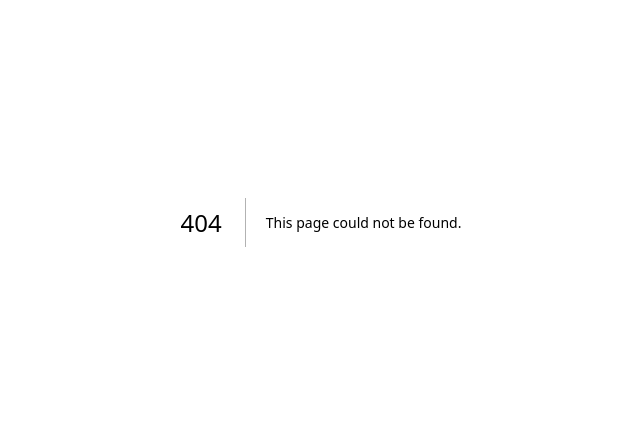
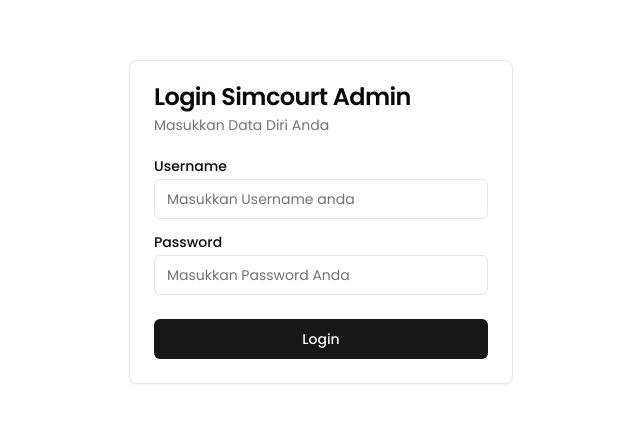
Before and after one commit to krisnabimantoro/simcourt, a Next.js app: page /auth/admin in a window 1280 px wide. Before the commit this address had no page. Shown: the part 178-600 px from the top of the page, without its empty margins (319-959 px from the left). Built offline with nearby package versions, Linux system fonts and the light colour scheme.

Commit message:
add: create admin login page and update main login form with title

```diff
--- /dev/null
+++ b/src/app/auth/admin/page.tsx
@@ -0,0 +1,9 @@
+import LoginForm from "./components/login-form-admin";
+
+export default function admin() {
+  return (
+    <div className="w-screen h-screen flex items-center justify-center">
+      <LoginForm tittleCard={"Login Simcourt Admin"} />
+    </div>
+  );
+}
--- a/src/app/auth/page.tsx
+++ b/src/app/auth/page.tsx
@@ -13,10 +13,12 @@ import BlurFade from "@/components/ui/blur-fade";
 export default function Login() {
   return (
     <div className="h-screen w-screen flex  items-center justify-center bg-background gap-[80px]">
-      <div className="w-full justify-center items-center flex h-screen bg-white">
-        <BlurFade>
-          <Image src="/logo.png" width={210} height={210} alt="Logo Laboratorium Hukum" />
-        </BlurFade>
+      <div className="w-full justify-center items-center flex h-screen bg-hero bg-center ">
+        {/* <div className=" w-fit h-fit p-6 bg-white">
+        </div> */}
+          <BlurFade>
+            <Image src="/logo.png" width={210} height={210} alt="Logo Laboratorium Hukum" />
+          </BlurFade>
       </div>
       <div className="w-1/2">
         <BlurFade delay={0.25}>
@@ -26,7 +28,7 @@ export default function Login() {
               <TabsTrigger value="signup">Buat Akun</TabsTrigger>
             </TabsList>
             <TabsContent value="login">
-              <LoginForm />
+              <LoginForm tittleCard={"Login Simcourt"} />
             </TabsContent>
             <TabsContent value="signup">
               <SignUpForm />
--- a/tailwind.config.ts
+++ b/tailwind.config.ts
@@ -9,6 +9,9 @@ export default {
   ],
   theme: {
   	extend: {
+		backgroundImage: {
+			'hero': "url('/mahkamah.jpeg')",
+		  },
   		colors: {
   			background: 'hsl(var(--background))',
   			foreground: 'hsl(var(--foreground))',
```
Also changed, not shown: public/lybwhw5odjzv2fz.jpeg (added), src/app/(user)/admin/dashboard/page.tsx (added), src/app/(user)/admin/layout.tsx (added).
